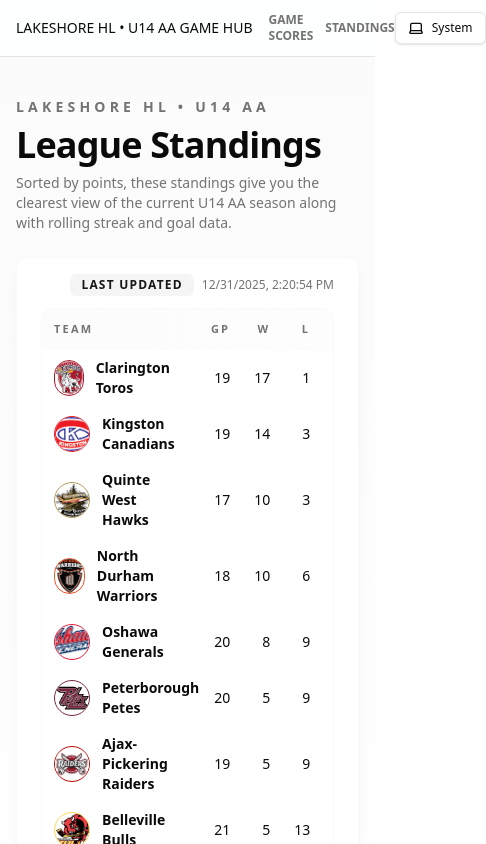
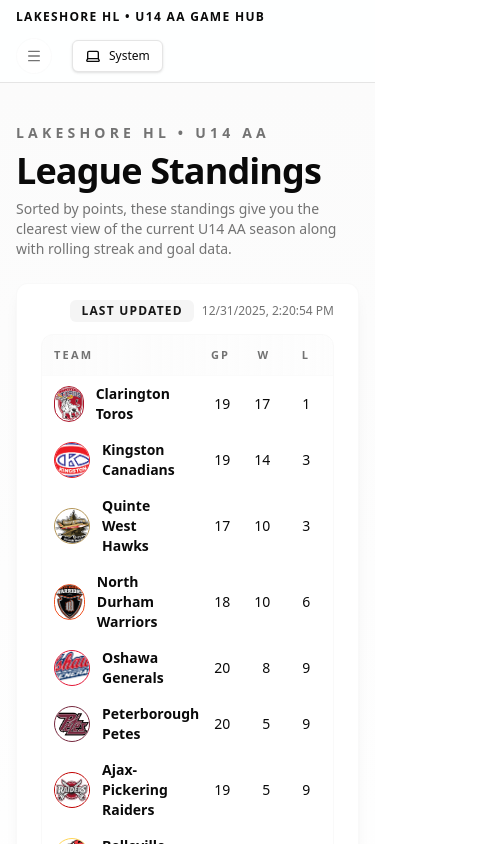
Before and after one commit to ramsaytc/lhlgamehub, a Next.js app in the folder game-lookup/: page /standings in a window 390 px wide. Shown: the top 844 px of the page, 486 px wide, since content can reach past the window. Built offline with nearby package versions, Linux system fonts and the light colour scheme; no server answers.

Commit message:
removed ability to sort upcoming games

```diff
--- a/game-lookup/src/app/page.tsx
+++ b/game-lookup/src/app/page.tsx
@@ -308,7 +308,12 @@
       ? "upcoming games"
       : "all games";
 
-  const sortDirectionText = sortNewestFirst ? "newest to oldest" : "oldest to newest";
+  const allowSorting = view !== "upcoming";
+  const sortDirectionText = allowSorting
+    ? sortNewestFirst
+      ? "newest to oldest"
+      : "oldest to newest"
+    : "oldest to newest";
   const toggleLabel = sortNewestFirst ? "Show oldest first" : "Show newest first";
 
   function TeamLabel({
@@ -488,7 +493,7 @@
         </Card>
 
         <div className="mt-6">
-          <div className="flex flex-col gap-2">
+          <div className="flex flex-wrap items-center justify-between gap-2">
             <Tabs value={view} onValueChange={(v) => setView(v as any)}>
               <TabsList className="rounded-xl">
                 <TabsTrigger value="upcoming">Upcoming ({upcomingGames.length})</TabsTrigger>
@@ -496,8 +501,8 @@
                 <TabsTrigger value="all">All ({baseGames.length})</TabsTrigger>
               </TabsList>
             </Tabs>
-            <div className="flex flex-wrap items-center justify-between gap-3 text-xs text-muted-foreground">
-              <span>Showing {viewLabel} {sortDirectionText}.</span>
+            <div className="text-xs text-muted-foreground">
+              {allowSorting && (
                 <button
                   type="button"
                   onClick={() => setSortNewestFirst((prev) => !prev)}
@@ -505,6 +510,7 @@
                 >
                   {toggleLabel}
                 </button>
+              )}
             </div>
           </div>
         </div>
--- a/game-lookup/src/components/header/HeaderBar.tsx
+++ b/game-lookup/src/components/header/HeaderBar.tsx
@@ -1,12 +1,13 @@
 "use client";
 
 import * as React from "react";
-import { Laptop, Moon, Sun } from "lucide-react";
+import { Laptop, Menu, Moon, Sun } from "lucide-react";
 
 import { Button } from "@/components/ui/button";
 import {
   DropdownMenu,
   DropdownMenuContent,
+  DropdownMenuItem,
   DropdownMenuLabel,
   DropdownMenuRadioGroup,
   DropdownMenuRadioItem,
@@ -90,10 +91,10 @@
 
   return (
     <div className="sticky top-0 z-40 border-b bg-background/70 backdrop-blur supports-[backdrop-filter]:bg-background/50">
-      <div className="mx-auto flex h-14 max-w-5xl items-center justify-between px-4">
-        <div className="flex items-center gap-4 text-sm font-medium uppercase">
-          <span className="whitespace-nowrap">Lakeshore HL • U14 AA Game Hub</span>
-          <nav className="flex items-center gap-3 text-xs font-semibold uppercase text-muted-foreground">
+      <div className="mx-auto flex w-full max-w-5xl flex-wrap items-center justify-between gap-3 px-4 py-2">
+        <div className="flex flex-1 flex-wrap items-center gap-2 text-[11px] font-semibold uppercase tracking-[0.12em]">
+          <span className="truncate text-[12px]">Lakeshore HL • U14 AA Game Hub</span>
+          <nav className="hidden md:flex flex-wrap gap-2 text-[10px] font-semibold uppercase tracking-[0.12em] text-muted-foreground">
             <a className="transition-colors hover:text-foreground" href="/">
               GAME SCORES
             </a>
@@ -102,7 +103,27 @@
             </a>
           </nav>
         </div>
-
+        <div className="flex items-center gap-3">
+          <DropdownMenu>
+            <DropdownMenuTrigger asChild>
+              <Button
+                variant="ghost"
+                size="sm"
+                className="mr-2 flex h-9 w-9 items-center justify-center rounded-full border border-muted/40 bg-background/60 p-0 text-muted-foreground hover:text-foreground md:hidden"
+              >
+                <Menu className="h-4 w-4" />
+              </Button>
+            </DropdownMenuTrigger>
+            <DropdownMenuContent align="end" className="w-36 space-y-1">
+              <DropdownMenuLabel>Navigate</DropdownMenuLabel>
+              <DropdownMenuItem asChild>
+                <a href="/">Game Scores</a>
+              </DropdownMenuItem>
+              <DropdownMenuItem asChild>
+                <a href="/standings">Standings</a>
+              </DropdownMenuItem>
+            </DropdownMenuContent>
+          </DropdownMenu>
           <DropdownMenu modal={false}>
             <DropdownMenuTrigger asChild>
               <Button variant="outline" size="sm" className="gap-2">
@@ -142,5 +163,6 @@
           </DropdownMenu>
         </div>
       </div>
+    </div>
   );
 }
```
Lines whose indentation alone changed are shown as unchanged.
